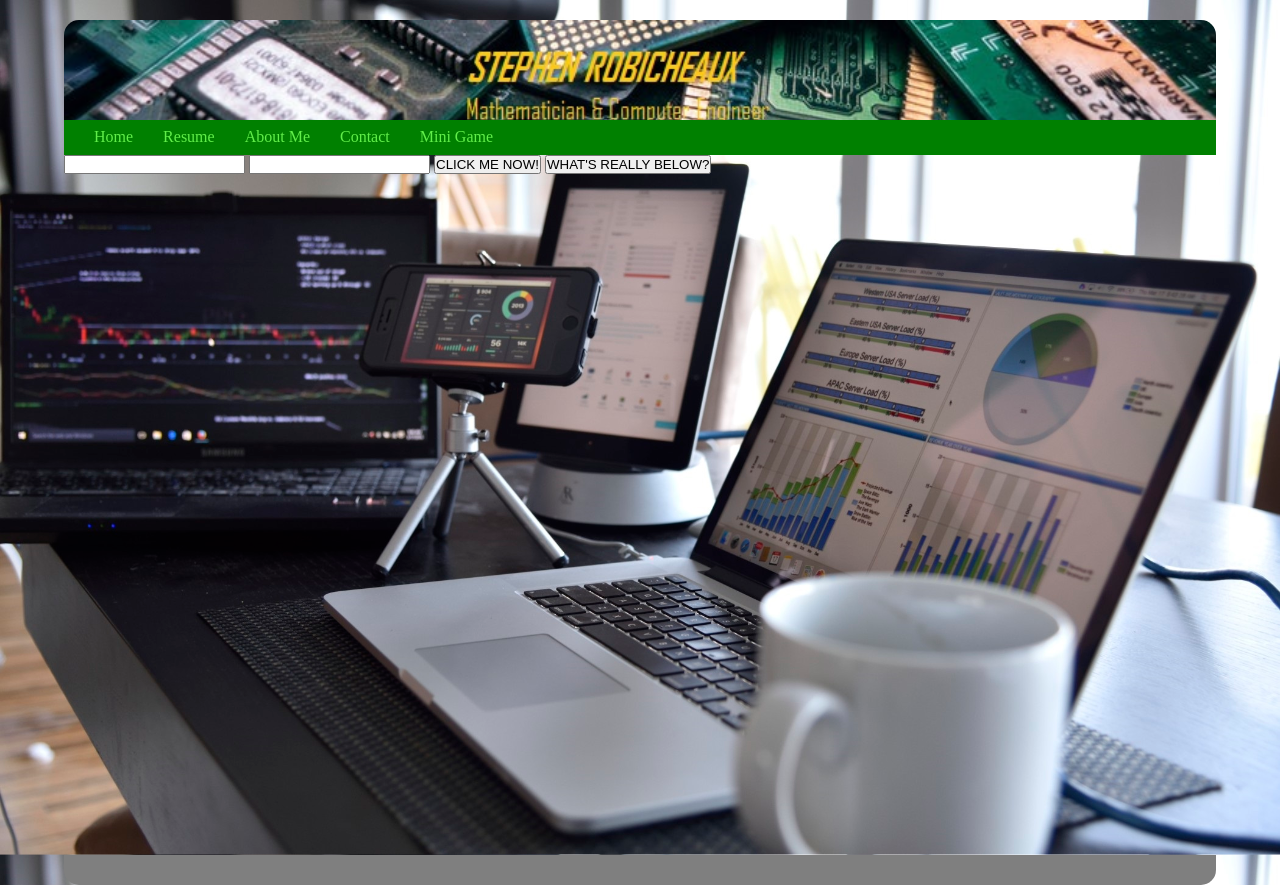
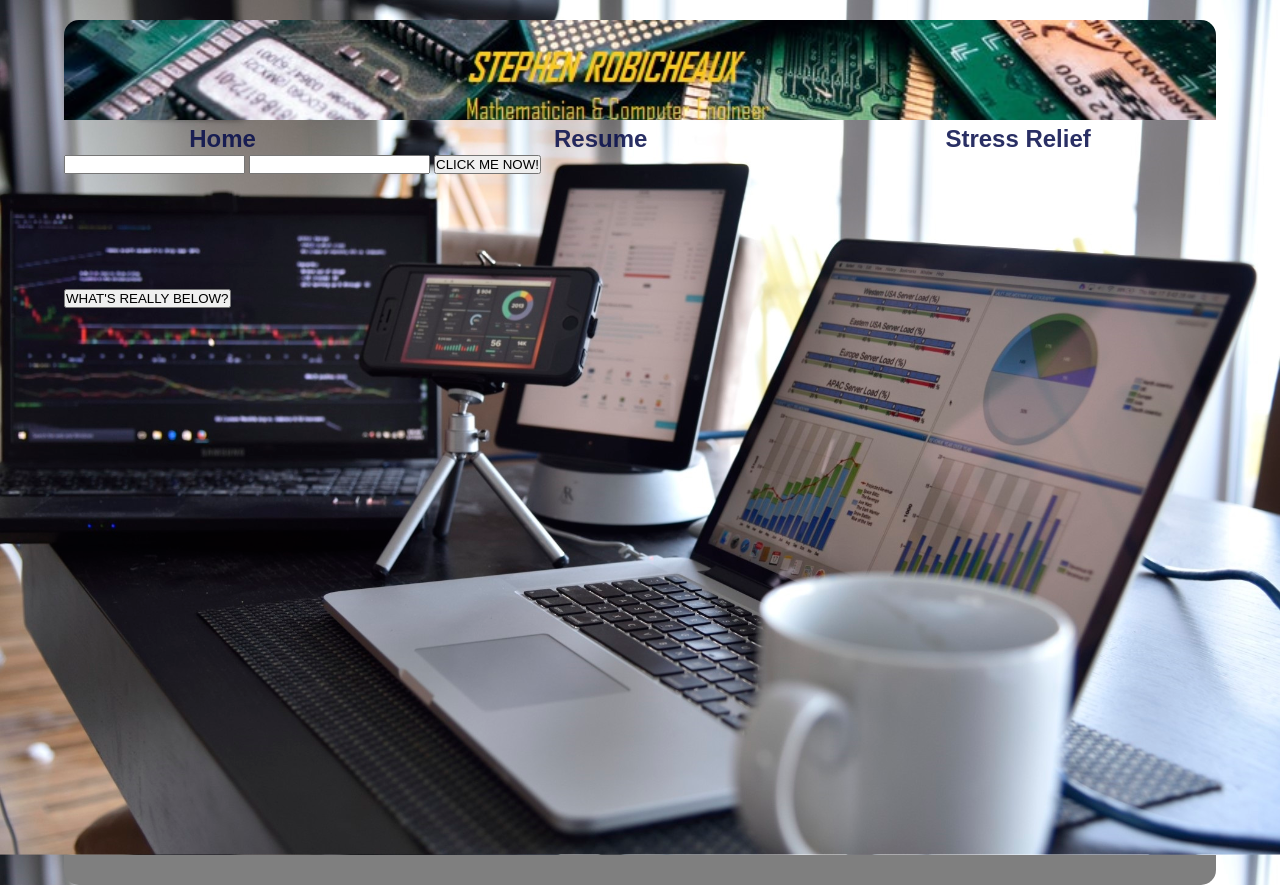
Before and after one commit to stephenrobic/stephenrobic.github.io, a plain HTML site: page index.html in a window 1280 px wide. Drawn offline with Linux system fonts and the light colour scheme.

Commit message:
changed navbar to 3 links, added new interactive things to new stress relief page

```diff
--- a/index.html
+++ b/index.html
@@ -7,9 +7,7 @@
 		<meta name = "viewport" content = "width = device-width, initial-scale = 1.0">
 		<script type = "text/javascript">
 
-
 			var nothing = "There's absolutely nothing here yet. Check back soon!!!";
-
 
 			function getMyValue()
 			{
@@ -20,8 +18,8 @@
 			}
 
 			function change(){
-			document.getElementById("contentTxt").innerHTML = "Nothing yet! But in the meantime, let's travel. What place should we visit in this world?" +
-			'<form id="googlemaps" onsubmit="getMyValue()" method="get" target="_blank">' +
+				document.getElementById("secretTxt").innerHTML = "Nothing yet! But in the meantime, let's travel. What place should we visit in this world?" +
+				'<form id="googlemaps" onsubmit="getMyValue()" method="get" target="_blank"> <br>' +
 				'<input id="mapsearch">' +
 				'<input type="submit" value="DREAM ON"> </form>';
 			}
@@ -59,44 +57,36 @@
 				} /* Prompt when entering specific things in myInput
 				defined below and clicking button*/
 
-
 		</script>
 
 	</head>
 
 <body>
-<div id = "wrapper">
-
+	<div class = "wrapper">
 		<header></header>
-
-<!-- <ul id= "bob">
-	<li>	<a href = "#"> Contact </a>	</li>
-	<li>	<a href = "about.html"> About Me </a>	</li>
-	<li>	<a href = "#"> My Work </a>	</li>
-	<li> 	<a href = "#"> Home </a>	</li>
-</ul> <!-- THIS IS THE END OF NAVBAR-->                          <!-- li stands for list element -->
-
-<nav id = "bob">
-	<a href = "#"> Home </a>
-	<a href = "resume.html"> Resume </a>
-	<a href = "about.html"> About Me </a>
-	<a href = "contact.html"> Contact </a>
-	<a href = "minigame.html">Mini Game</a>
+			<nav>
+				<ul>
+					<li><a href = "#"> Home </a></li>
+					<li><a href = "resume.html"> Resume </a></li>
+					<!-- <a href = "about.html"> About Me </a> -->
+					<!-- <a href = "contact.html"> Contact </a> -->
+					<li><a href = "minigame.html">Stress Relief</a></li>
+				</ul>
 			</nav> <!-- THIS IS THE END OF NAVBAR-->
 
 
-<div id= "content">
+			<p></p>
+		<div class= "content">
 			<input id="myInput1">
 			<input id="myInput2">
 			<button onclick="calculate()"> CLICK ME NOW! </button>
+
+			<p id="secretTxt">
 			<button onclick ="change()">WHAT'S REALLY BELOW?</button>
-
-
-
-<p id = "contentTxt">
-
 			</p>
 
+			<p class = "contentTxt">
+			</p>
 
 		</div><!-- THIS IS THE END OF THE CONTENT -->
 
--- a/main.css
+++ b/main.css
@@ -22,18 +22,19 @@ body{
 
 /*       W R A P P E R
 ------------------------------- */
-#wrapper{
+div.wrapper{
 	width: 90%;
 	max-width: 95%;
 	/* height: 90%; */
 	/* min-height: 95%; */
 	margin: 20px auto;
+
 }
 
 /*       H E A D E R
 ------------------------------- */
 header{
-	width: auto;
+	width: 100%;
 	height: 100px;
 	background-image: url("chipsImage.jpg");
 	background-size: cover;
@@ -44,33 +45,49 @@ header{
 /*    N A V   B A R
 ------------------------------- */
 
-#bob{
+nav{
+	display: flex;
+	justify-content: center;
 	width: auto;
 	height: 30px;
 	/* outline: .5px solid #000000; */
-	background-color: green;
+	/* background-color: green; */
 	padding-top: 5px;
+	text-align: center;
 	/* background-image: url("chipsImage.jpg"); */
 	/* background-position: 0 -100px; */
 }
-#bob a{
-	/* display: inline; */
-	float: left;
-	margin-left: 10px;
-	margin-top: 2.5px;
-	padding-left: 20px;
-	color: rgba(112, 255, 86, 0.863);
+
+ul{
+	margin: 0 auto;
+	width: 80%;
+	display: flex;
+	justify-content: space-between;
+	list-style-type: none;
+}
+
+nav a{
+	/* display: inline-block; */
+	/* float: left; */
+	/* margin-left: 100px; */
+	/* margin-top: 2.5px; */
+	padding: 10px;
+	width: 100%;
+	font-weight: bold;
+	font-size: 150%;
+	font-family: fantasy;
+	color: rgba(7, 14, 75, 0.863);
 	text-decoration: none;
 }
 
-#bob a:hover{
+nav a:hover{
 	color: red;
 }
 
 
 /*    C O N T E N T
 ------------------------------ */
-#content{
+div.content{
 	width: auto;
 	/* height: auto; */
 	/* min-height: 50px; */  /*with this min, the heght will start this small and grow as much as it needs*/
@@ -78,11 +95,21 @@ header{
 	min-height: 95%;
 	/* background-color: rgb(255, 255, 255); */
 }
-#contentTxt{
+
+#secretTxt{
+	margin-top: 100px;
+	font-size: 200%;
+	color: rgb(51, 240, 4);
+	font-weight: bold;
+	/* display: flex; */
+	/* align-items: center;
+	justify-content: center; */
+}
+
+p.contentTxt{
 	/* padding: 20px 0 0 20px; */
 	padding: 20px; /*sets padding for all corners*/
 }
-
 
 /*    F O O T E R
 ------------------------------ */
```
Also changed, not shown: minigame.html (+83 -3 lines). Lines whose indentation alone changed are shown as unchanged.
